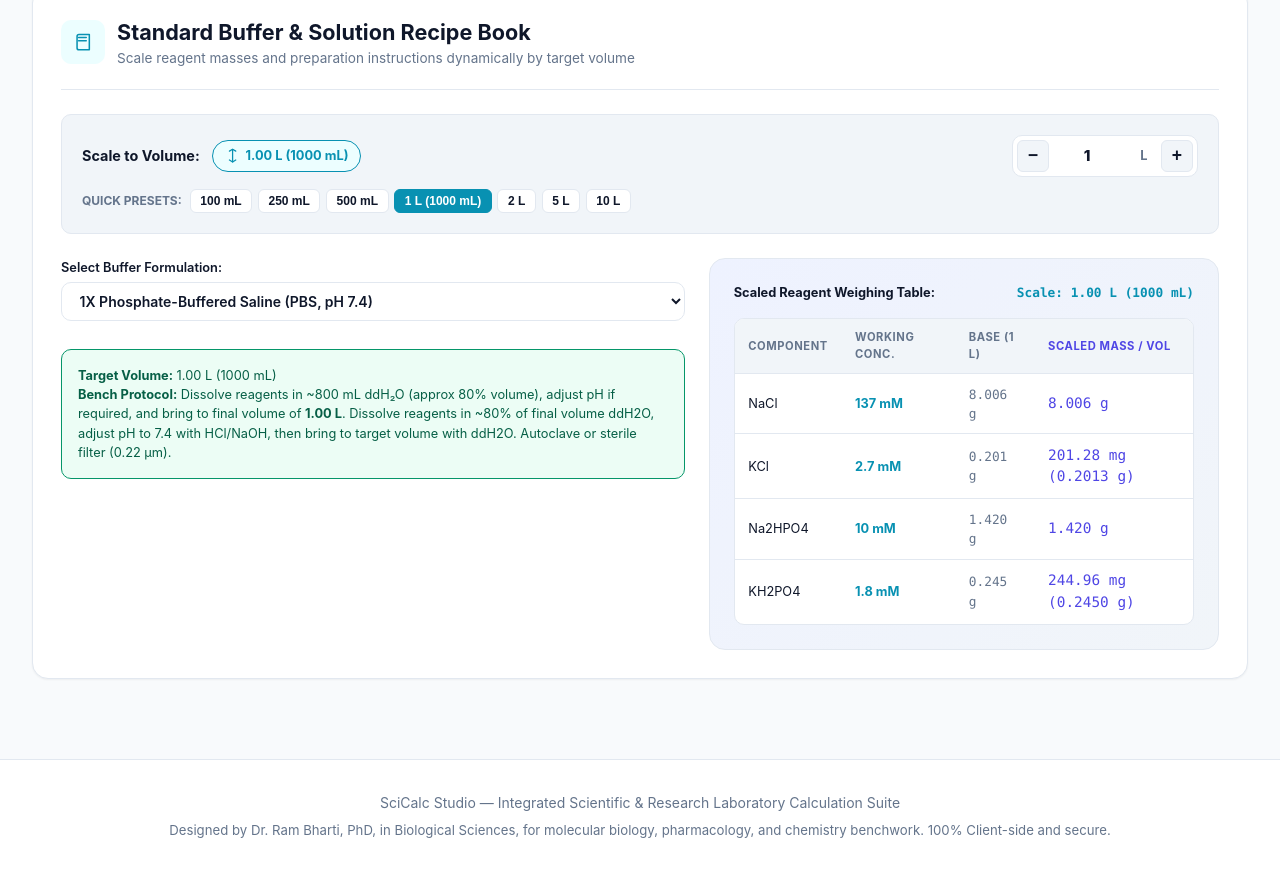
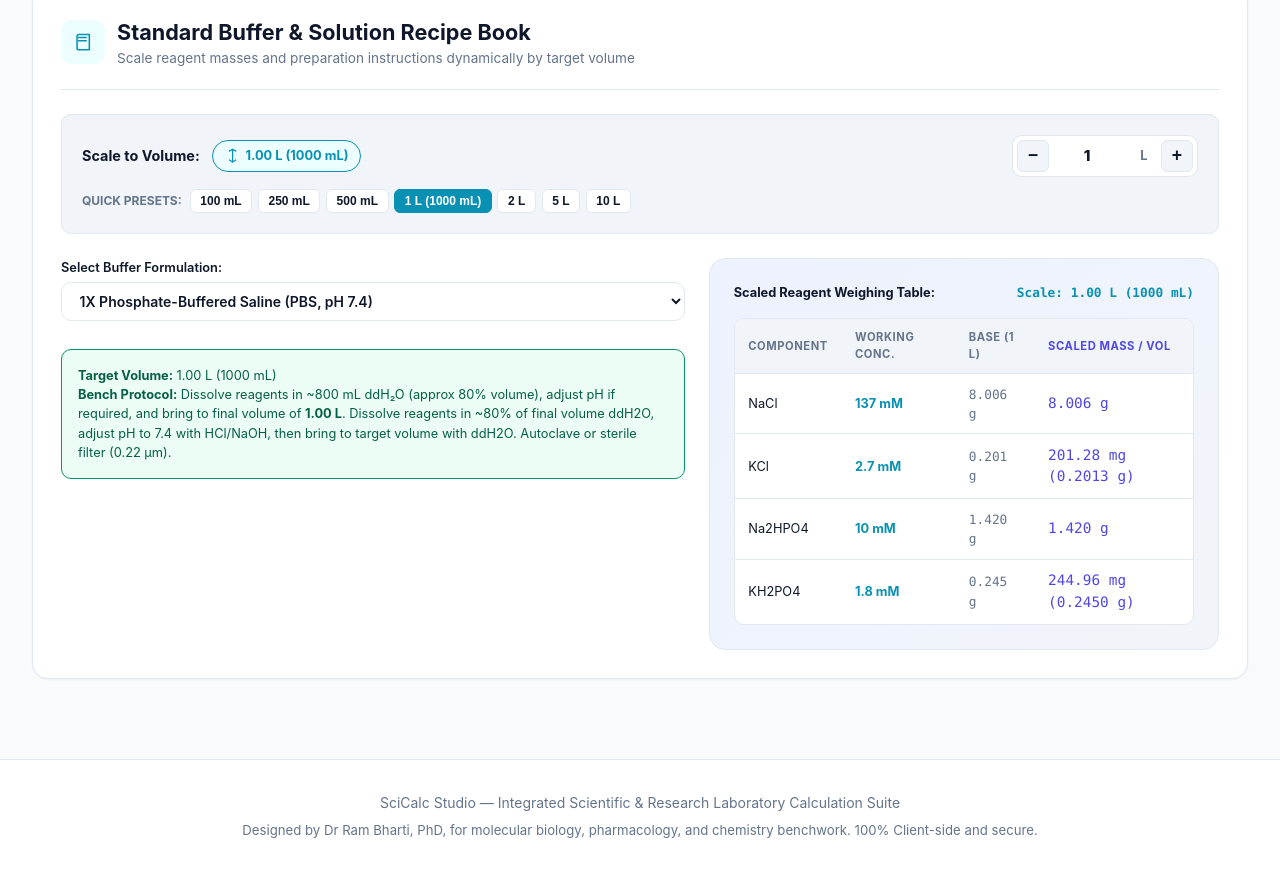
Before and after one commit to researchhassle/SciCalcStudio, a plain HTML site: page index.html in a window 1280 px wide. Shown: the part 4510-5383 px from the top of the page. Drawn offline with Linux system fonts and the light colour scheme.

Commit message:
index.html

```diff
--- a/index.html
+++ b/index.html
@@ -1552,7 +1552,7 @@
         SciCalc Studio — Integrated Scientific &amp; Research Laboratory Calculation Suite
       </p>
       <p style="font-weight: 400; font-size: 0.825rem; margin: 0; color: var(--text-muted);">
-        Designed by Dr. Ram Bharti, PhD, in Biological Sciences, for molecular biology, pharmacology, and chemistry benchwork. 100% Client-side and secure.
+        Designed by Dr Ram Bharti, PhD, for molecular biology, pharmacology, and chemistry benchwork. 100% Client-side and secure.
       </p>
     </div>
   </footer>
```
